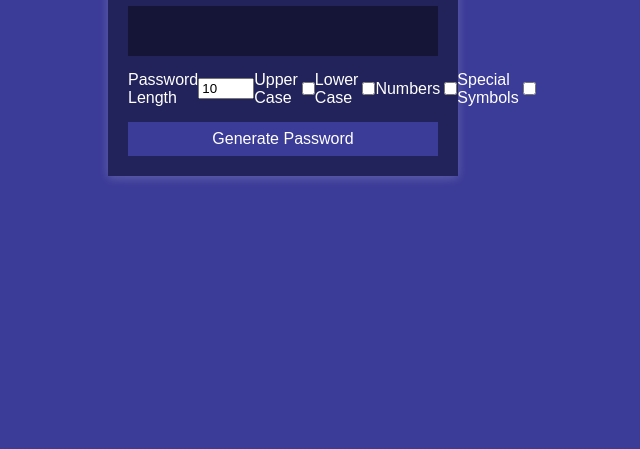
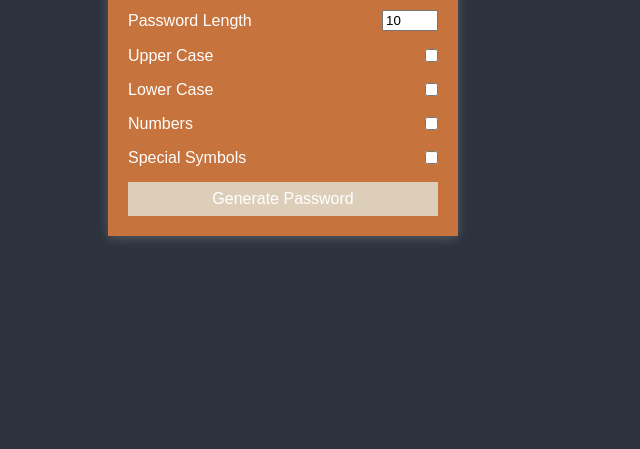
Before and after one commit to HarshaanNiles010/SimplewebDev, a plain HTML site: page index.html in a window 1280 px wide. Shown: the part 367-816 px from the top of the page, without its empty margins (357-997 px from the left). Drawn offline with Linux system fonts and the light colour scheme; a web font is replaced by a local one.

Commit message:
Fully Functional

```diff
--- a/index.html
+++ b/index.html
@@ -19,19 +19,22 @@
 
                 <label>Password Length</label>
                 <input type = "number" id = "length" min = "1" max = "64" value="10">
-
+            </div>
+            <div class = "setting">
                 <label>Upper Case</label>
                 <input type = "checkbox" id = "upperCase">
-
+            </div>
+            <div class = "setting">
                 <label>Lower Case</label>
                 <input type = "checkbox" id = "lowerCase">
-
+            </div>
+            <div class = "setting">
                 <label>Numbers </label>
                 <input type = "checkbox" id = "numberCase">
-
+            </div>
+            <div class = "setting">
                 <label>Special Symbols</label>
                 <input type = "checkbox" id = "specialSymbolCase">
-
             </div>
 
         </div>
--- a/style.css
+++ b/style.css
@@ -5,7 +5,7 @@
 }
 
 body {
-	background-color: #3B3B98;
+	background-color: #2c333e;
 	color: #fff;
 	display: flex;
 	font-family: 'Muli', sans-serif;
@@ -30,7 +30,7 @@ input[type=checkbox] {
 }
 
 .container {
-	background-color: #23235B;
+	background-color: #c6733d;
 	box-shadow: 0px 2px 10px rgba(255, 255, 255, 0.2);
 	padding: 20px;
 	width: 350px;
@@ -70,7 +70,7 @@ input[type=checkbox] {
 	cursor: pointer;
 	font-size: 16px;
 	padding: 8px 12px;
-	background-color: #3B3B98;
+	background-color: #ddceba;
 }
 
 .btn-large {
```
